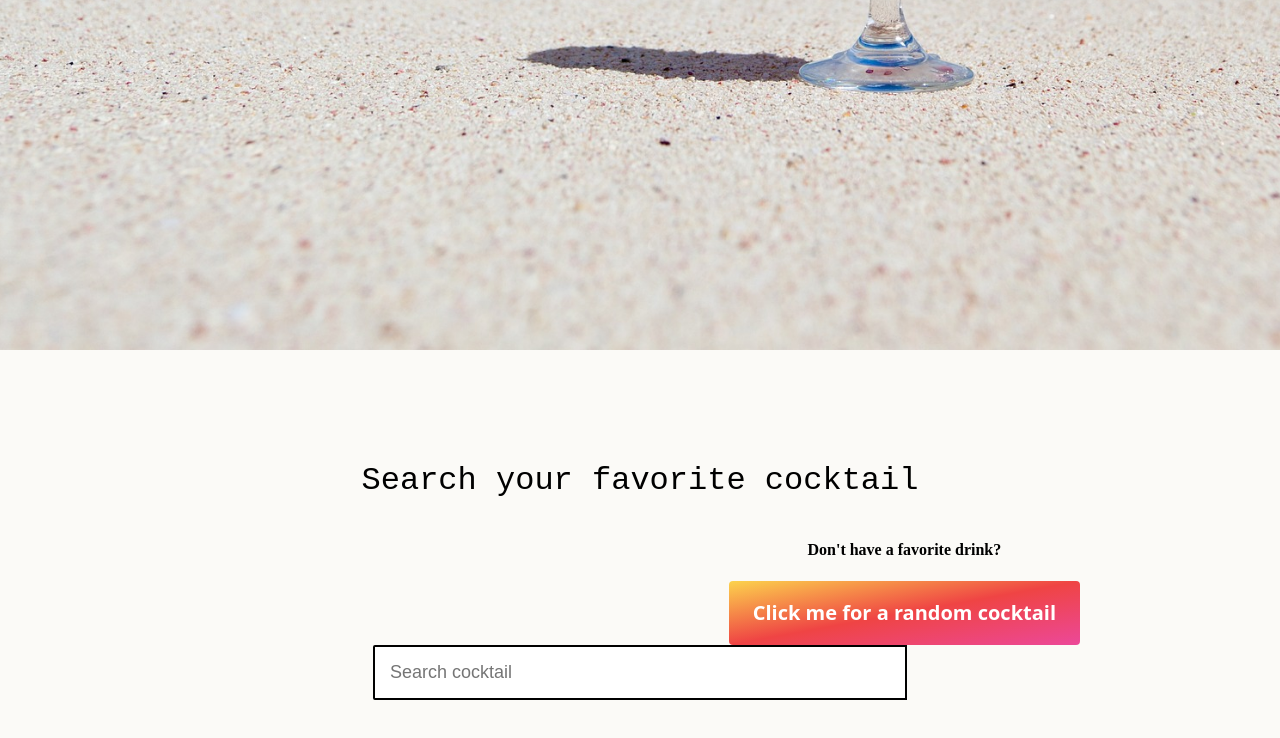
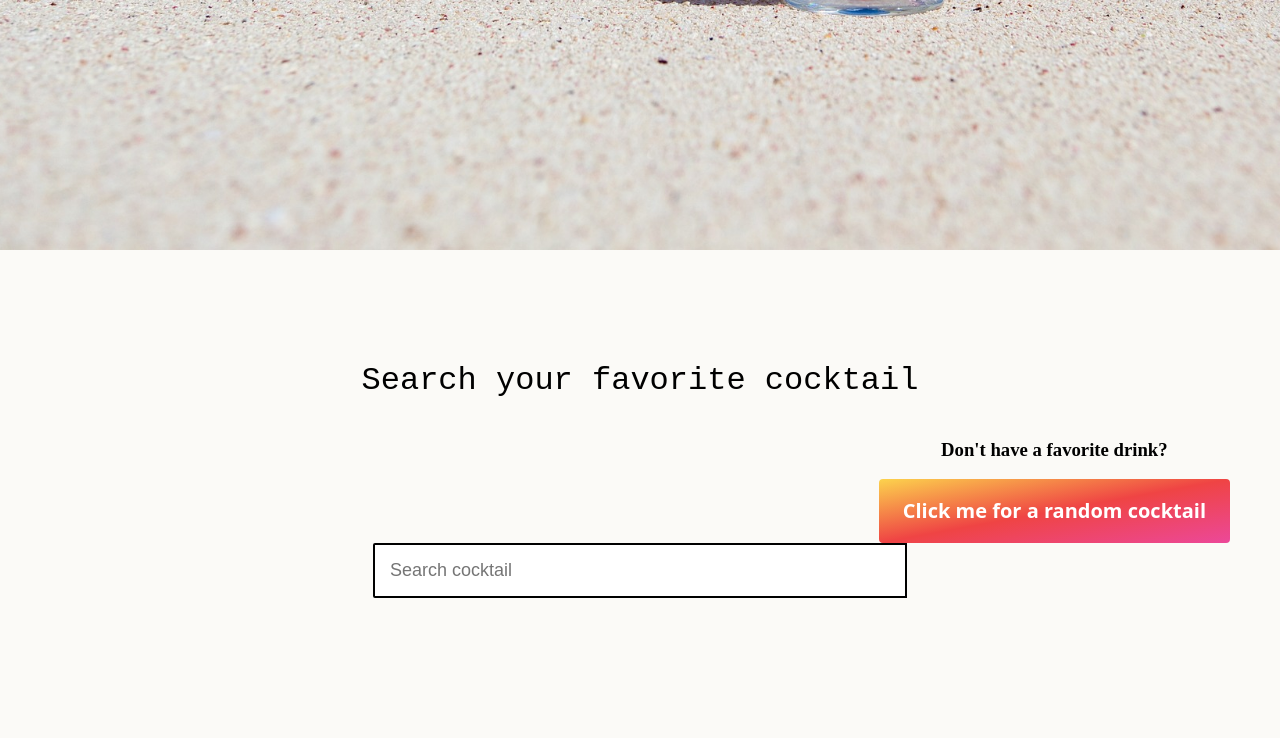
Before and after one commit to kbrandt123/Cocktail-Menu, a React (Create React App) app: page / in a window 1280 px wide. Shown: the part 750-1488 px from the top of the page. Built offline with nearby package versions, Linux system fonts and the light colour scheme.

Commit message:
added styles and random generator button

```diff
--- a/src/App.css
+++ b/src/App.css
@@ -5,7 +5,7 @@ body {
 
 .image-div {
   display: flex;
-  height: 1100px; /*820px for mac*/
+  height: 1000px; /*820px for mac*/
   width: 100%;
   flex-direction: column;
   justify-content: center;
--- a/src/components/RenderDrink.css
+++ b/src/components/RenderDrink.css
@@ -5,14 +5,13 @@
 }
 
 .image {
-  min-height: 100%;
+  min-width: 100%;
 }
 .cocktail-div {
   display: -webkit-box;
   display: -webkit-flex;
   display: -ms-flexbox;
   display: flex;
-  height: 100%;
   min-height: auto;
   width: 100%;
   margin-top: 50px;
--- a/src/components/SearchBar.css
+++ b/src/components/SearchBar.css
@@ -31,7 +31,7 @@
 
 .search-container {
   display: flex;
-  align-items: flex-end;
+  align-items: center;
   flex-direction: column;
   width: 100%;
   height: 40%;
@@ -39,11 +39,23 @@
 
 .btn-container {
   display: flex;
-  flex-direction: column;
   align-items: center;
-  margin-right: 200px;
+  justify-content: flex-end;
+  width: 100%;
 }
 
+.btn-header {
+  display: flex;
+  justify-content: center;
+  align-items: center;
+  flex-direction: column;
+  height: 100%;
+  margin-right: 50px;
+}
+h3 {
+  text-align: end;
+  width: auto;
+}
 /* CSS */
 .random-btn {
   background-color: #cf245f;
--- a/src/components/SearchBar.js
+++ b/src/components/SearchBar.js
@@ -66,10 +66,12 @@ const SearchBar = () => {
             <h1 className="heading-4">Search your favorite cocktail</h1>
           </div>
           <div className="btn-container">
-            <h4>Don't have a favorite drink?</h4>
-            <button className="random-btn" onClick={handleButtonClick}>
-              Click me for a random cocktail
-            </button>
+            <div className="btn-header">
+              <h3>Don't have a favorite drink?</h3>
+              <button className="random-btn" onClick={handleButtonClick}>
+                Click me for a random cocktail
+              </button>
+            </div>
           </div>
 
           <div className="search">
```
